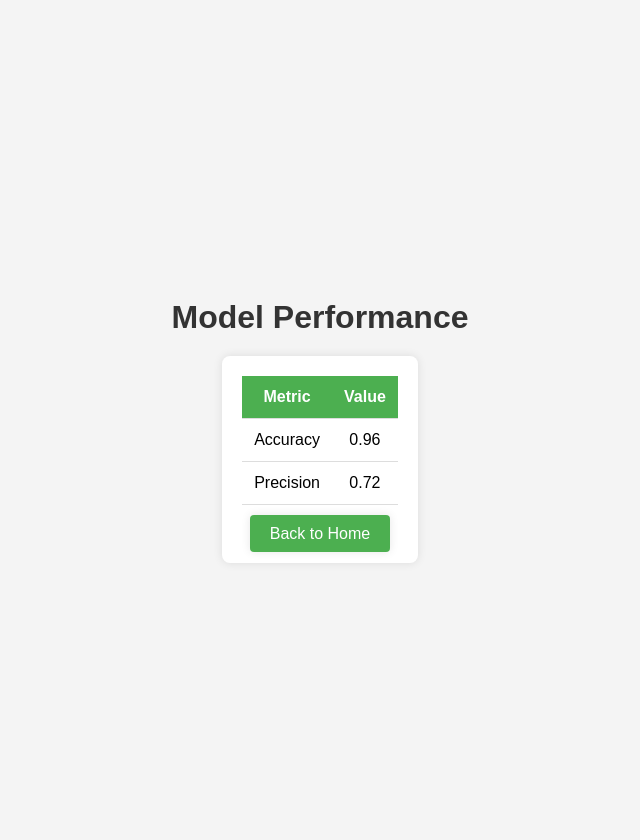
After one commit to 0jjuni/stock_predictor, a Django app: page /model-performance/ in a window 1280 px wide. The commit adds this page. Shown: the whole page, without its empty margins (320-960 px from the left). Run offline with Django 5.2, Linux system fonts and the light colour scheme; parts of the project's set-up code (start-up, migrations or seed data) failed here and were passed over.

Commit message:
README 추가 및 모델 predict_proba 및 성능지표 변경

```diff
--- /dev/null
+++ b/base/templates/base/model_performance.html
@@ -0,0 +1,85 @@
+<!DOCTYPE html>
+<html lang="en">
+<head>
+    <meta charset="UTF-8">
+    <title>Model Performance</title>
+    <style>
+        body {
+            font-family: Arial, sans-serif;
+            background-color: #f4f4f4;
+            margin: 0;
+            padding: 20px;
+            display: flex;
+            flex-direction: column;
+            align-items: center;
+            justify-content: center;
+            min-height: 100vh;
+        }
+
+        h1 {
+            color: #333;
+            margin-bottom: 20px;
+        }
+
+        .performance-table {
+            background-color: #fff;
+            border-radius: 8px;
+            box-shadow: 0 0 10px rgba(0, 0, 0, 0.1);
+            padding: 20px;
+            text-align: center;
+        }
+
+        table {
+            width: 100%;
+            border-collapse: collapse;
+            margin-bottom: 20px;
+        }
+
+        th, td {
+            padding: 12px;
+            border-bottom: 1px solid #ddd;
+        }
+
+        th {
+            background-color: #4CAF50;
+            color: white;
+        }
+
+        .back-button {
+            padding: 10px 20px;
+            background-color: #4CAF50;
+            color: white;
+            text-decoration: none;
+            border-radius: 4px;
+            box-shadow: 0 0 10px rgba(0, 0, 0, 0.1);
+        }
+
+        .back-button:hover {
+            background-color: #45a049;
+        }
+
+    </style>
+</head>
+<body>
+    <h1>Model Performance</h1>
+    <div class="performance-table">
+        <table>
+            <tr>
+                <th>Metric</th>
+                <th>Value</th>
+            </tr>
+            <tr>
+                <td>Accuracy</td>
+                <td>{{ accuracy }}</td>
+            </tr>
+            <tr>
+                <td>Precision</td>
+                <td>{{ precision }}</td>
+            </tr>
+        </table>
+
+        <!-- 홈 화면으로 돌아가는 버튼 -->
+        <a href="{% url 'home' %}" class="back-button">Back to Home</a>
+    </div>
+</body>
+</html>
--- a/base/urls.py
+++ b/base/urls.py
@@ -1,6 +1,7 @@
 from django.urls import path
-from .views import home
+from .views import home, model_performance
 
 urlpatterns = [
     path('', home, name='home'),  # 루트 URL
+    path('model-performance/', model_performance, name='model_performance'),
 ]
--- a/base/views.py
+++ b/base/views.py
@@ -2,3 +2,14 @@ from django.shortcuts import render
 
 def home(request):
     return render(request, 'base/home.html')
+
+def model_performance(request):
+    # 모델 성능 지표 (예시 값)
+    performance_data = {
+        'accuracy': 0.96,
+        'precision': 0.72,
+        'recall': 0.90,
+        'f1_score': 0.91,
+    }
+
+    return render(request, 'base/model_performance.html', performance_data)
--- a/predictions/views.py
+++ b/predictions/views.py
@@ -65,8 +65,8 @@ def predict_stock(request):
         except Exception as e:
             return HttpResponseBadRequest(f"예측 중 오류가 발생했습니다: {str(e)}")
 
-        # 확률이 0.93 이상인 경우에만 1로 설정
-        prediction = 1 if proba >= 0.93 else 0
+        # 확률이 0.96 이상인 경우에만 1로 설정
+        prediction = 1 if proba >= 0.96 else 0
 
         # 예측 결과와 추가 정보를 템플릿에 전달하여 렌더링
         context = {
--- a/recommendation/views.py
+++ b/recommendation/views.py
@@ -70,8 +70,8 @@ def recommend_stocks(request=None):
             except Exception as e:
                 continue  # 예측 중 오류가 발생하면 다음 주식으로 넘어감
 
-            # 확률이 0.93 이상인 경우만 추천 리스트에 추가
-            if proba >= 0.93:
+            # 확률이 0.96 이상인 경우만 추천 리스트에 추가
+            if proba >= 0.96:
                 recommended_stocks_list.append(stock_name)
 
         # 기존의 오늘 추천 데이터를 삭제하고 새로 추가
```
Also changed, not shown: base/templates/base/home.html (+5 -3 lines), predictions/templates/predictions/predict.html (+28 -2 lines), recommendation/templates/recommendation/recommendation_list.html (+32 -0 lines), README.md (added), db.sqlite3.
